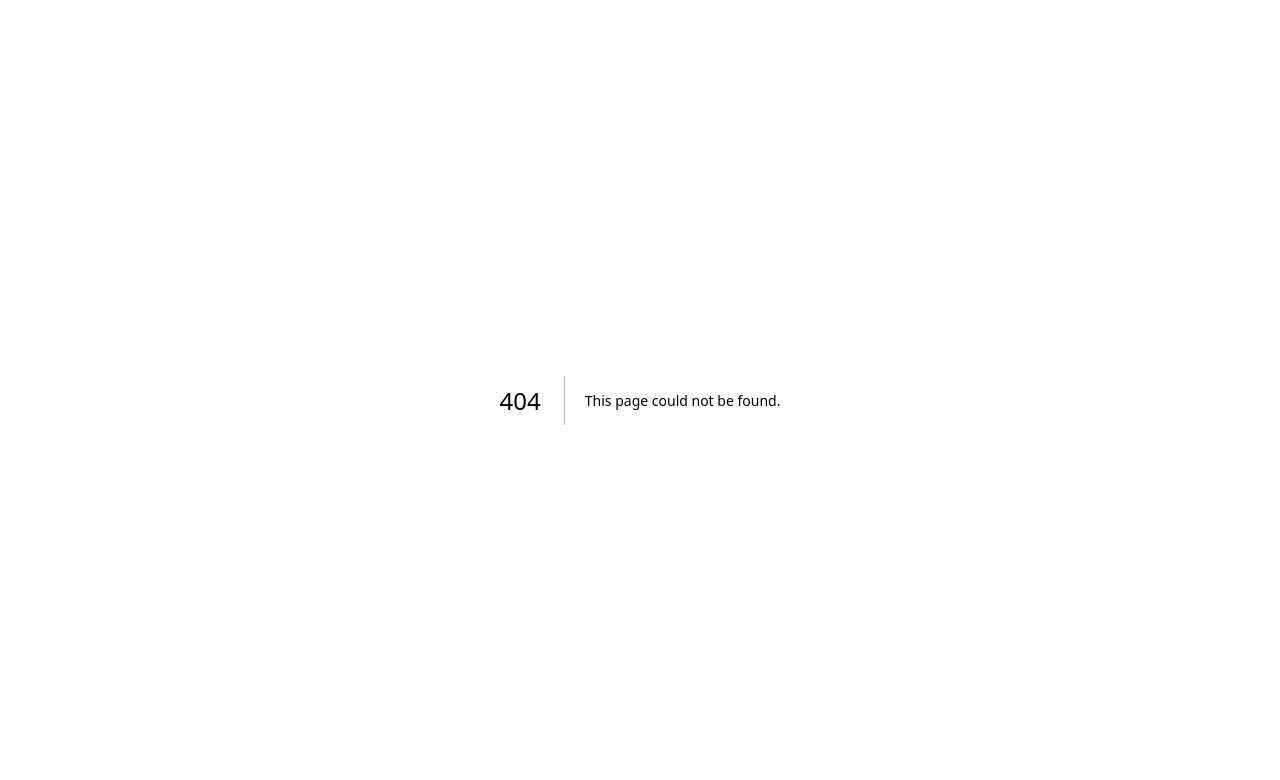
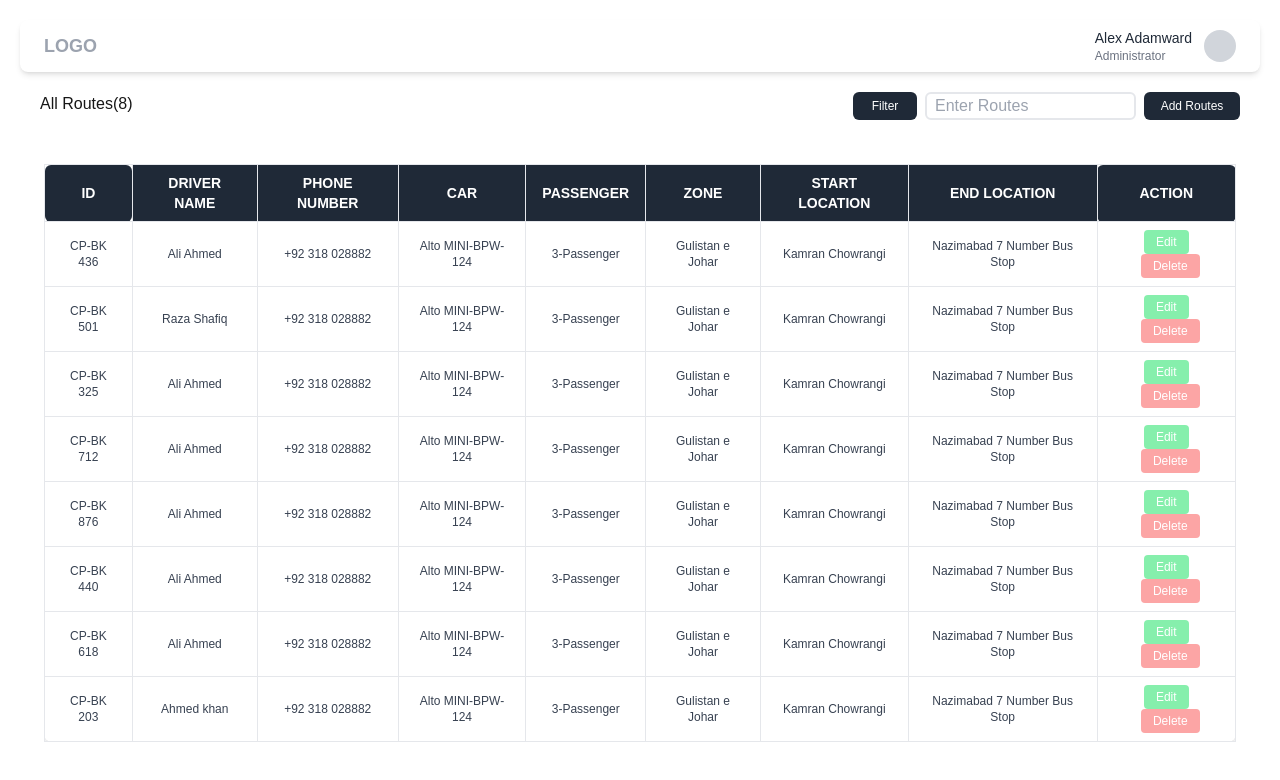
Before and after one commit to Kumailabbass/tracking-carpool, a Next.js app: page /list in a window 1280 px wide. Before the commit this address had no page. Shown: the top 780 px of the page. Built offline with nearby package versions, Linux system fonts and the light colour scheme.

Commit message:
table created

```diff
--- /dev/null
+++ b/src/app/list/page.jsx
@@ -0,0 +1,245 @@
+// import React from 'react'
+
+// const data = () => {
+//     id:"wdkjkd";
+
+
+//   return (
+//     <div className='p-5'>
+
+// <nav className="flex justify-between items-center px-6 py-2 bg-white shadow-md rounded-lg">
+
+//       <div className="text-gray-400 font-semibold text-lg">LOGO</div>
+
+//       <div className="flex items-center space-x-3">
+//         <div className="relative w-5 h-5">
+//           {/* <Image
+//             src="/"
+//             alt="Notification"
+//             layout="fill"
+//             objectFit="contain"
+//           /> */}
+//         </div>
+//         <div>
+//           <p className="text-gray-800 text-sm font-medium">Alex Adamward</p>
+//           <p className="text-gray-500 text-xs">Administrator</p>
+//         </div>
+//         <div className="w-8 h-8 rounded-full bg-gray-300"></div>
+//       </div>
+//     </nav>
+
+//     <div>
+//         <div className='flex justify-between m-10'>
+//                 <p>All Routes(154)</p>
+//                 <div className='flex gap-2'>
+//                 <a className='bg-black w-16 rounded-md' href=""></a>
+//                 <input className='border-2 rounded-md' type="text" name="" id="" />
+//                 <a className='bg-black w-24 rounded-md' href=""></a>
+//                 </div>
+//         </div>
+//     </div>
+
+//     <div className='w-full flex justify-center gap-x-4 bg-gray-800 text-white'>
+//         <table>
+//             <thead>
+//                 <tr className='flex gap-10'>
+//                 <th>ID</th>
+//                 <th>Driver Name</th>
+//                 <th>Phone Number</th>
+//                 <th>Car</th>
+//                 <th>Pessenger</th>
+//                 <th>Zone</th>
+//                 <th>Start Loaction</th>
+//                 <th>End Location</th>
+//                 <th>Action</th>
+//                 </tr>
+//             </thead>
+//             <tbody>
+//                 <tr className='flex gap-10'>
+//                     <td>01</td>
+//                     <td>aweem</td>
+//                     <td>kumail</td>
+//                     <td>pakistan</td>
+//                     <td>karachi</td>
+//                     <td>lab</td>
+//                     <td>theory</td>
+//                     <td>Practical</td>
+//                     <td>marks</td>
+//                 </tr>
+//             </tbody>
+//         </table>
+//     </div>
+
+//     </div>
+//   )
+// }
+
+// export default data
+
+
+// components/DriverTable.js
+
+import React from "react";
+
+const DriverTable = () => {
+  const drivers = [
+    {
+        id: "CP-BK 436",
+        name: "Ali Ahmed",
+        phone: "+92 318 028882",
+        car: "Alto MINI-BPW-124",
+        passenger: "3-Passenger",
+        zone: "Gulistan e Johar",
+        startLocation: "Kamran Chowrangi",
+        endLocation: "Nazimabad 7 Number Bus Stop",
+      },
+    {
+        id: "CP-BK 501",
+        name: "Raza Shafiq",
+        phone: "+92 318 028882",
+        car: "Alto MINI-BPW-124",
+        passenger: "3-Passenger",
+        zone: "Gulistan e Johar",
+        startLocation: "Kamran Chowrangi",
+        endLocation: "Nazimabad 7 Number Bus Stop",
+      },
+    {
+        id: "CP-BK 325",
+        name: "Ali Ahmed",
+        phone: "+92 318 028882",
+        car: "Alto MINI-BPW-124",
+        passenger: "3-Passenger",
+        zone: "Gulistan e Johar",
+        startLocation: "Kamran Chowrangi",
+        endLocation: "Nazimabad 7 Number Bus Stop",
+      },
+      {
+        id: "CP-BK 712",
+        name: "Ali Ahmed",
+        phone: "+92 318 028882",
+        car: "Alto MINI-BPW-124",
+        passenger: "3-Passenger",
+        zone: "Gulistan e Johar",
+        startLocation: "Kamran Chowrangi",
+        endLocation: "Nazimabad 7 Number Bus Stop",
+      },
+      {
+        id: "CP-BK 876",
+        name: "Ali Ahmed",
+        phone: "+92 318 028882",
+        car: "Alto MINI-BPW-124",
+        passenger: "3-Passenger",
+        zone: "Gulistan e Johar",
+        startLocation: "Kamran Chowrangi",
+        endLocation: "Nazimabad 7 Number Bus Stop",
+      },
+      {
+        id: "CP-BK 440",
+        name: "Ali Ahmed",
+        phone: "+92 318 028882",
+        car: "Alto MINI-BPW-124",
+        passenger: "3-Passenger",
+        zone: "Gulistan e Johar",
+        startLocation: "Kamran Chowrangi",
+        endLocation: "Nazimabad 7 Number Bus Stop",
+      },
+      {
+        id: "CP-BK 618",
+        name: "Ali Ahmed",
+        phone: "+92 318 028882",
+        car: "Alto MINI-BPW-124",
+        passenger: "3-Passenger",
+        zone: "Gulistan e Johar",
+        startLocation: "Kamran Chowrangi",
+        endLocation: "Nazimabad 7 Number Bus Stop",
+      },
+      {
+        id: "CP-BK 203",
+        name: "Ahmed khan",
+        phone: "+92 318 028882",
+        car: "Alto MINI-BPW-124",
+        passenger: "3-Passenger",
+        zone: "Gulistan e Johar",
+        startLocation: "Kamran Chowrangi",
+        endLocation: "Nazimabad 7 Number Bus Stop",
+      },
+  ];
+
+
+  return (
+    <div className='p-5'>
+
+    <nav className="flex justify-between items-center px-6 py-2 bg-white shadow-md rounded-lg">
+
+          <div className="text-gray-400 font-semibold text-lg">LOGO</div>
+
+          <div className="flex items-center space-x-3">
+            <div className="relative w-5 h-5">
+            </div>
+            <div>
+              <p className="text-gray-800 text-sm font-medium">Alex Adamward</p>
+              <p className="text-gray-500 text-xs">Administrator</p>
+            </div>
+            <div className="w-8 h-8 rounded-full bg-gray-300"></div>
+          </div>
+        </nav>
+
+        <div>
+            <div className='flex justify-between m-5'>
+                    <p>All Routes({drivers.length})</p>
+                    <div className='flex gap-2'>
+                    <a className='bg-gray-800 w-16 rounded-md text-white flex justify-center items-center text-xs' href="">Filter</a>
+                    <input className='border-2 rounded-md indent-2' type="text" name="" id="" placeholder="Enter Routes" />
+                    <a className='bg-gray-800 w-24 text-white rounded-md text-xs flex justify-center items-center' href="">Add Routes</a>
+                    </div>
+            </div>
+        </div>
+
+
+    <div className="p-6">
+      <div className="overflow-x-auto">
+        <table className="min-w-full border border-gray-200 shadow-md bg-white rounded-lg">
+          <thead>
+            <tr className="bg-gray-800 text-white uppercase text-sm font-semibold">
+              <th className="py-2 px-4 border rounded-md">ID</th>
+              <th className="py-2 px-4 border">Driver Name</th>
+              <th className="py-2 px-4 border">Phone Number</th>
+              <th className="py-2 px-4 border">Car</th>
+              <th className="py-2 px-4 border">Passenger</th>
+              <th className="py-2 px-4 border">Zone</th>
+              <th className="py-2 px-4 border">Start Location</th>
+              <th className="py-2 px-4 border">End Location</th>
+              <th className="py-2 px-4 border rounded-md">Action</th>
+            </tr>
+          </thead>
+          <tbody>
+            {drivers.map((driver, index) => (
+              <tr key={index} className="text-gray-700 text-center text-xs">
+                <td className="py-2 px-4 border">{driver.id}</td>
+                <td className="py-2 px-4 border">{driver.name}</td>
+                <td className="py-2 px-4 border">{driver.phone}</td>
+                <td className="py-2 px-4 border">{driver.car}</td>
+                <td className="py-2 px-4 border">{driver.passenger}</td>
+                <td className="py-2 px-4 border">{driver.zone}</td>
+                <td className="py-2 px-4 border">{driver.startLocation}</td>
+                <td className="py-2 px-4 border">{driver.endLocation}</td>
+                <td className="py-2 px-4 border">
+                  <button className="bg-green-300 text-white px-3 py-1 rounded">
+                    Edit
+                  </button>
+                  <button className="bg-red-300 text-white px-3 py-1 rounded ml-2">
+                    Delete
+                  </button>
+                </td>
+              </tr>
+            ))}
+          </tbody>
+        </table>
+      </div>
+    </div>
+</div>
+  );
+};
+
+
+export default DriverTable;
--- /dev/null
+++ b/src/app/list2/page.jsx
@@ -0,0 +1,9 @@
+import React from 'react'
+
+const page = () => {
+  return (
+    <div>page</div>
+  )
+}
+
+export default page
--- a/src/app/page.tsx
+++ b/src/app/page.tsx
@@ -5,34 +5,41 @@ import { useSession, signIn } from 'next-auth/react';
 import Button from './components/shared/Button';
 import { useEffect } from 'react';
 import { useRouter } from 'next/navigation';
+import data from '@/app/list/page'
 
 export default function Home() {
-  const queryClient = new QueryClient();
-  const { data: session, status } = useSession();
-  const router = useRouter();
-  console.log("___________STATUS",status)
-  useEffect(() => {
-    if (status === 'unauthenticated') {
-      router.push('/login'); // Redirect to login if not authenticated
-    }
-  }, [status, router]);
+  // const queryClient = new QueryClient();
+  // const { data: session, status } = useSession();
+  // const router = useRouter();
+  // console.log("___________STATUS",status)
+  // useEffect(() => {
+  //   if (status === 'unauthenticated') {
+  //     router.push('/login'); // Redirect to login if not authenticated
+  //   }
+  // }, [status, router]);
 
-  if (status === 'loading') {
-    return <>Loading...</>;
-  }
+  // if (status === 'loading') {
+  //   return <>Loading...</>;
+  // }
+
+  // return (
+  //   <div>
+  //     {/* {!session ? (
+  //       <Button variant="primary" onClick={() => signIn()} label="LOGIN" />
+  //     ) : ( */}
+  //       <>
+  //         <h1 className="my-10 bg-green-100">NEXT JS BOILER PLATE</h1>
+  //         <Link className="bg-blue-100" href={'/products'}>
+  //           Go to PRODUCT PAGE
+  //         </Link>
+  //       </>
+  //     {/* )} */}
+  //   </div>
 
   return (
-    <div>
-      {/* {!session ? (
-        <Button variant="primary" onClick={() => signIn()} label="LOGIN" />
-      ) : ( */}
-        <>
-          <h1 className="my-10 bg-green-100">NEXT JS BOILER PLATE</h1>
-          <Link className="bg-blue-100" href={'/products'}>
-            Go to PRODUCT PAGE
-          </Link>
-        </>
-      {/* )} */}
+    <div className=''>
+       <h1>hi hello</h1>
+       <data/>
     </div>
-  );
+  )
 }
```
